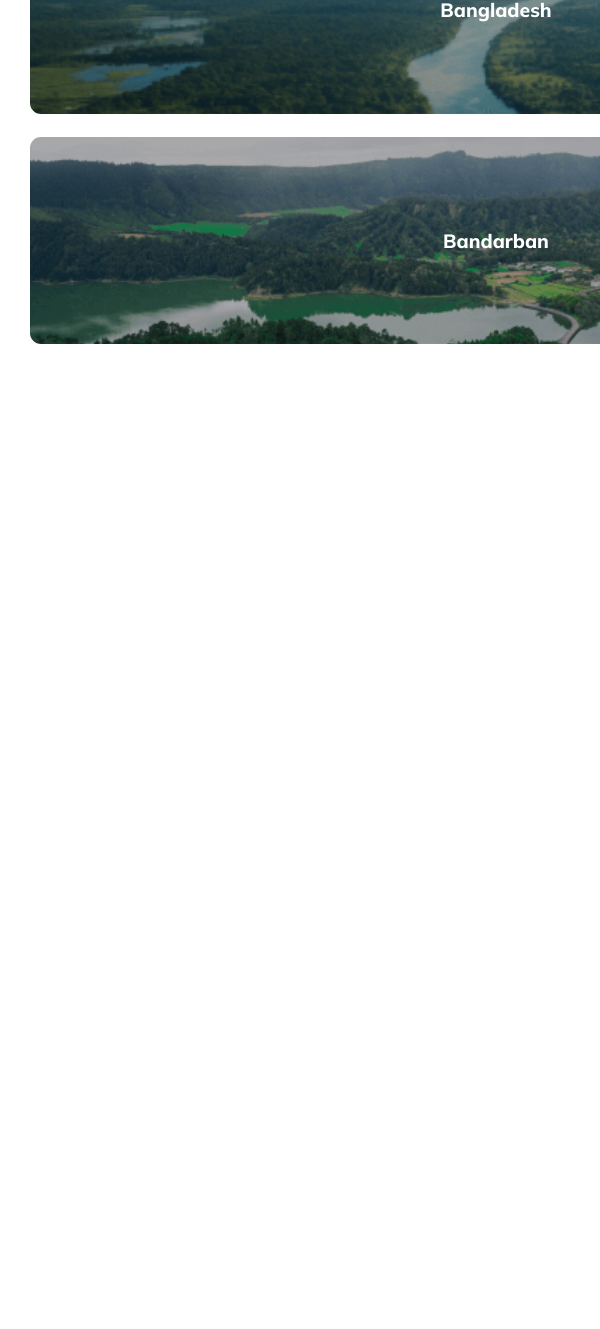
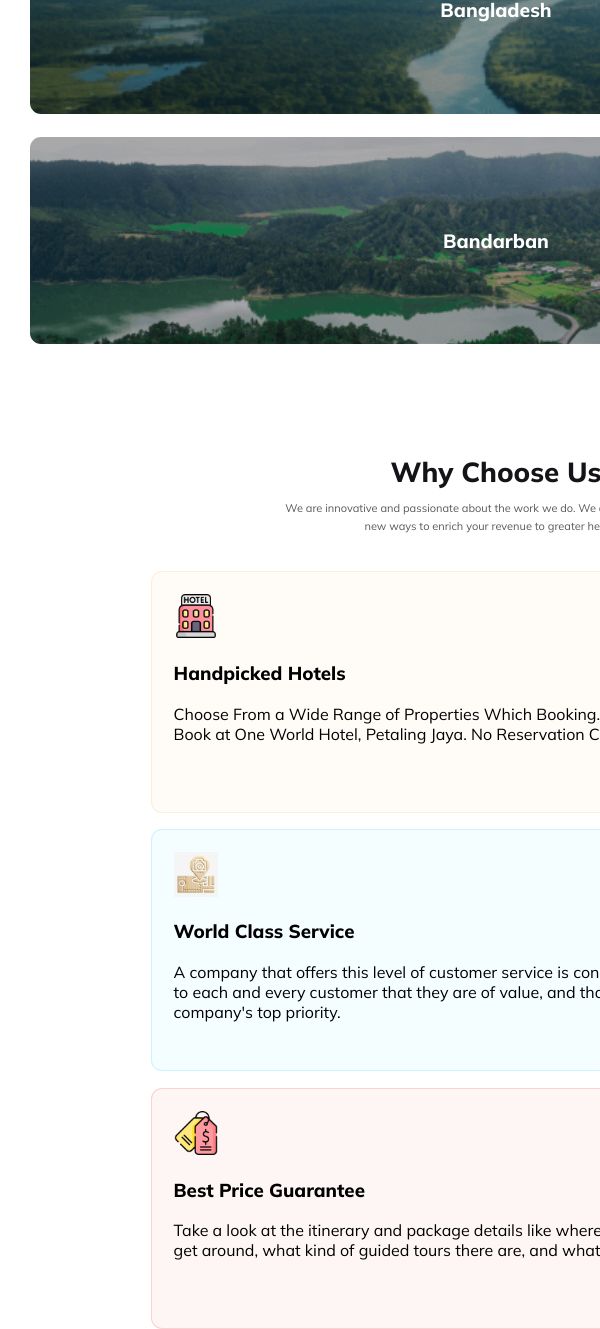
Before and after one commit to SanjidaTanha/Wind-Up, a plain HTML site: page index.html in a window 600 px wide. Shown: the part 3001-4330 px from the top of the page. Before the commit the page ends 3355 px from the top, so only its background shows below. Drawn offline with Linux system fonts and the light colour scheme.

Commit message:
facilities section added

```diff
--- a/index.html
+++ b/index.html
@@ -100,6 +100,34 @@
                 </div>
             </div>
         </div>
+
+
+        <!-- facility section -->
+        <div class="facilities-container">
+            <h3 class="facilities-title">Why Choose Us</h3>
+            <div class="facilities-description-container">
+                <p class="facilities-description">We are innovative and passionate about the work we do. We always come up with new ways to enrich your revenue to greater heights.</p>
+            </div>
+            <div class="facilities-description-box">
+                <div id="box-1">
+                    <img src="./Images/hotel.png" alt="" class="box-img">
+                    <h3 class="facilities-description-box-title">Handpicked Hotels</h3>
+                    <p class="facilities-description-box-description">Choose From a Wide Range of Properties Which Booking.com Offers. Search Now! Book at One World Hotel, Petaling Jaya. No Reservation Costs. Great Rates. Hostels.</p>
+                </div>
+                <div id="box-2">
+                    <img src="./Images/map.jpg" alt="" class="box-img">
+                    <h3 class="facilities-description-box-title">World Class Service</h3>
+                    <p class="facilities-description-box-description">A company that offers this level of customer service is constantly sending the message to each and every customer that they are of value, and that their satisfaction is your company's top priority.</p>
+                </div>
+            </div>
+            <div class="facilities-description-box">
+                <div id="box-3">
+                    <img src="./Images/price.png" alt="" class="box-img">
+                    <h3 class="facilities-description-box-title">Best Price Guarantee</h3>
+                    <p class="facilities-description-box-description">Take a look at the itinerary and package details like where to stay, what to eat, how to get around, what kind of guided tours there are, and what the entrance fees are.</p>
+                </div>
+            </div>
+        </div>
     </main>
 </body>
 </html>
--- a/style.css
+++ b/style.css
@@ -4,6 +4,7 @@ body {
     width: 992px;
     margin: 0px auto;
 }
+
 .b-margin {
     margin: 0 60px;
 }
@@ -254,21 +255,27 @@ nav>ul li a:hover {
 #Indonesia {
     background-image: linear-gradient(0deg, rgba(19, 19, 24, 0.20) 0%, rgba(19, 19, 24, 0.20) 100%), url('./Images/Rectangle\ 8.png');
 }
+
 #Srilanka {
     background-image: linear-gradient(0deg, rgba(19, 19, 24, 0.20) 0%, rgba(19, 19, 24, 0.20) 100%), url('./Images/Rectangle\ 6.png');
 }
+
 #North-America {
     background-image: linear-gradient(0deg, rgba(19, 19, 24, 0.20) 0%, rgba(19, 19, 24, 0.20) 100%), url('./Images/Rectangle\ 7.png');
 }
+
 #Kashmir {
     background-image: linear-gradient(0deg, rgba(19, 19, 24, 0.20) 0%, rgba(19, 19, 24, 0.20) 100%), url('./Images/Rectangle\ 9.png');
 }
+
 #Bangladesh {
     background-image: linear-gradient(0deg, rgba(19, 19, 24, 0.20) 0%, rgba(19, 19, 24, 0.20) 100%), url('./Images/Rectangle\ 11.png');
 }
+
 #Bandarban {
     background-image: linear-gradient(0deg, rgba(19, 19, 24, 0.20) 0%, rgba(19, 19, 24, 0.20) 100%), url('./Images/Rectangle\ 10.png');
 }
+
 .destination-name {
     border-radius: 0.68888rem;
     background-repeat: no-repeat;
@@ -286,12 +293,93 @@ nav>ul li a:hover {
 }
 
 
+
+
+/* facilities related style */
+.facilities-container {
+    margin-top: 100px;
+
+}
+
+.facilities-title {
+    color: #131318;
+    text-align: center;
+    font-size: 1.72225rem;
+    font-weight: 800;
+    margin: 0px;
+}
+
+.facilities-description-container {
+    display: flex;
+    justify-content: center;
+}
+
+.facilities-description {
+    color: rgba(19, 19, 24, 0.70);
+    text-align: center;
+    font-size: 0.68888rem;
+    font-weight: 400;
+    line-height: 162.5%;
+    width: 27.68475rem;
+    margin-bottom: 35px;
+
+}
+
+.facilities-description-box {
+    display: flex;
+    justify-content: center;
+    margin: 0px auto;
+    align-items: center;
+    gap: 1.03rem;
+}
+
+.box-img {
+    width: 2.75556rem;
+    height: 2.75556rem;
+}
+
+#box-1 {
+    border-radius: 0.68888rem;
+    border: 0.689px solid rgba(251, 181, 99, 0.20);
+    background-color: rgba(251, 181, 99, 0.05);
+    width: 24.67081rem;
+    height: 12.22775rem;
+    padding: 1.38rem;
+}
+
+#box-2 {
+    width: 24.67081rem;
+    height: 12.22775rem;
+    border-radius: 0.68888rem;
+    border: 0.689px solid rgba(41, 206, 246, 0.20);
+    background-color: rgba(41, 206, 246, 0.05);
+    padding: 1.38rem;
+}
+
+#box-3 {
+    margin-top: 1.03rem;
+    width: 24.67081rem;
+    height: 12.22775rem;
+    border-radius: 0.68888rem;
+    border: 0.689px solid rgba(233, 68, 68, 0.20);
+    background-color: rgba(233, 68, 68, 0.05);
+    padding: 1.38rem;
+}
+
+
+
+
+
+
+
+/* .............................................................................. */
 /* responsive media queries */
 /* for mobile device */
 @media screen and (max-width: 600px) {
     .b-margin {
-        margin: 0px 10px;
+        margin: 0px 20px;
     }
+
     nav {
         overflow: hidden;
         position: relative;
@@ -364,10 +452,24 @@ nav>ul li a:hover {
         padding-top: 0px;
         width: 100%
     }
+
     .image-container {
         display: flex;
         flex-direction: column;
         gap: 3px;
+    }
+    .facilities-description-box {
+        display: flex;
+        flex-direction: column;
+    }
+    #box-1 {
+        width: 65%;
+    }
+    #box-2 {
+        width: 65%;
+    }
+    #box-3 {
+        width: 65%;
     }
 
 
@@ -431,9 +533,23 @@ nav>ul li a:hover {
         padding-top: 0px;
         width: 100%
     }
+
     .image-container {
         display: flex;
         flex-direction: column;
         gap: 3px;
     }
+    .facilities-description-box {
+        display: flex;
+        flex-direction: column;
+    }
+    #box-1 {
+        width: 65%;
+    }
+    #box-2 {
+        width: 65%;
+    }
+    #box-3 {
+        width: 65%;
+    }
 }
```
Also changed, not shown: Images/hotel.png (added), Images/map.jpg (added), Images/price.png (added).
